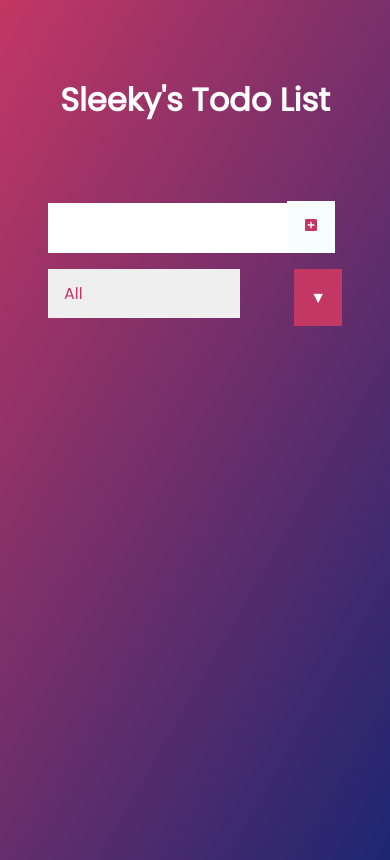
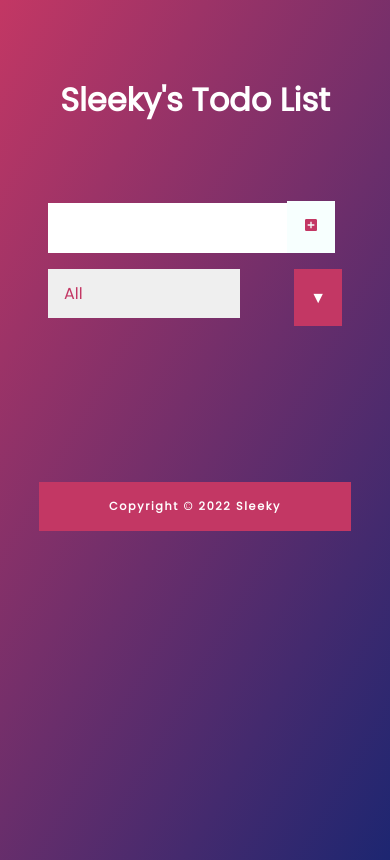
Before and after one commit to OluwabukolaAdelaka/todo-app, a React (Create React App) app: page / in a window 390 px wide. Built offline with nearby package versions, Linux system fonts and the light colour scheme.

Commit message:
Updated styles and added footer

```diff
--- a/src/App.css
+++ b/src/App.css
@@ -44,7 +44,7 @@ form button:hover {
 }
 
 .todo-list {
-  min-width: 40%;
+  min-width: 30%;
   list-style: none;
 }
 
@@ -133,6 +133,17 @@ select {
   pointer-events: none;
 }
 
+footer {
+  background-color: #c33764;
+  color: #fff;
+  font-size: 1rem;
+  margin: 12rem auto 1rem;
+  padding: 1rem;
+  width: 70%;
+  letter-spacing: 0.1rem;
+  text-align: center;
+}
+
 @media only screen and (max-width: 1024px) {
 }
 
@@ -188,4 +199,10 @@ select {
   .todo-item {
     padding: 0rem 1rem;
   }
+  footer {
+    font-size: 0.6rem;
+    margin: 7rem auto 1rem;
+    padding: 1rem;
+    width: 80%;
+  }
 }
--- a/src/App.js
+++ b/src/App.js
@@ -57,6 +57,9 @@ function App() {
       <Form inputText={inputText} setInputText={setInputText} todos={todos} setTodos={setTodos} status={status} setStatus={setStatus} />
       <TodoList todos={todos} setTodos={setTodos} filteredTodos={filteredTodos}
       setFilteredTodos={setFilteredTodos} />
+      <footer>
+        <h3>Copyright &copy; 2022 <span>Sleeky</span></h3>
+      </footer>
     </div>
   );
 }
```
